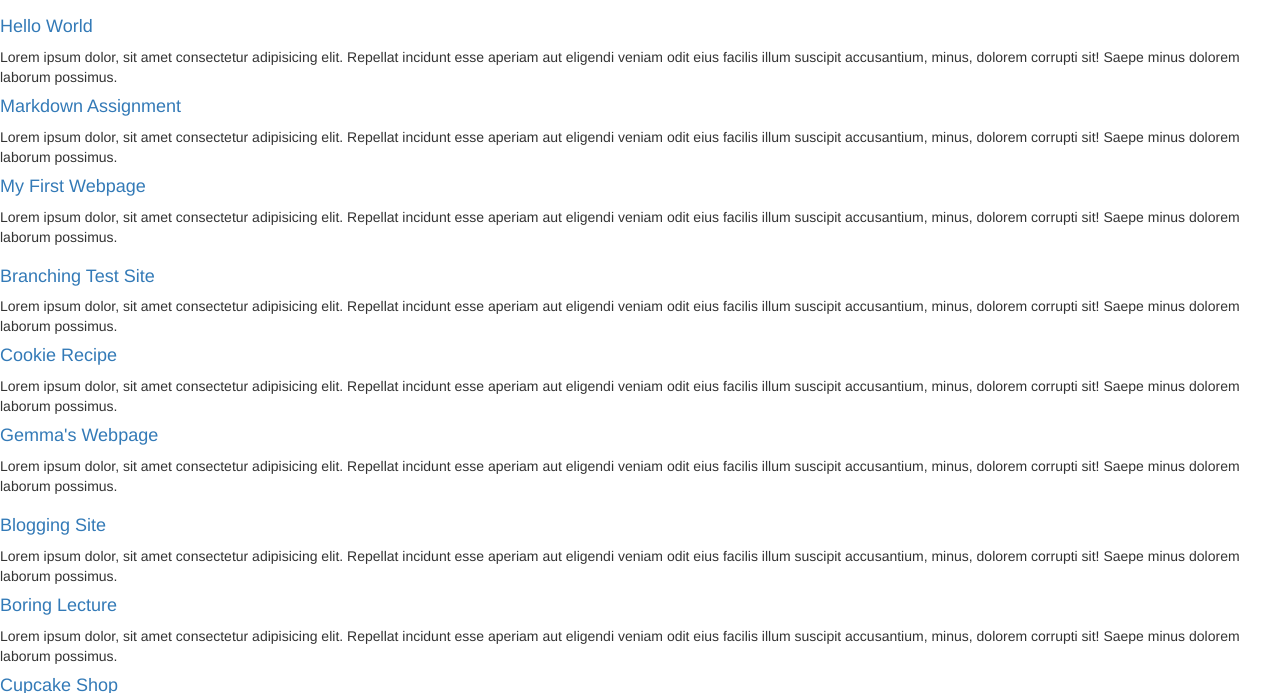
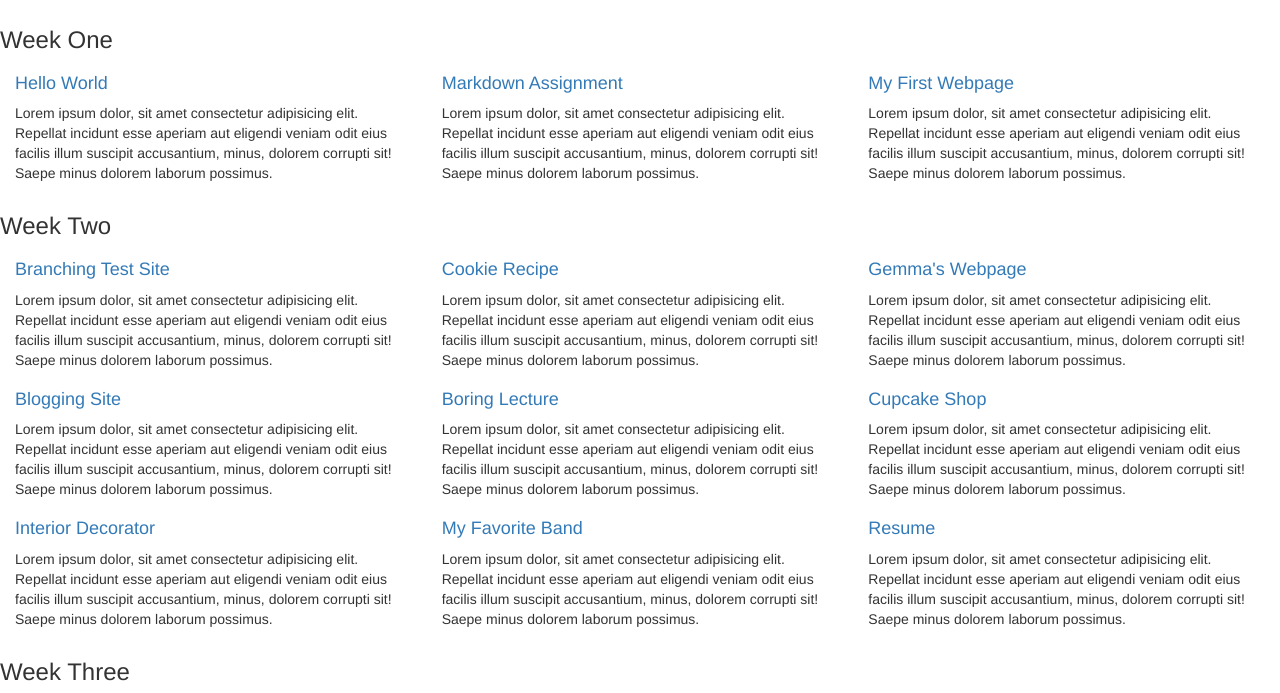
Before and after one commit to LINDGRENBA/portfolio, a plain HTML site: page index.html in a window 1280 px wide. Shown: the part 376-1069 px from the top of the page. Drawn offline with Linux system fonts and the light colour scheme.

Commit message:
Update column specification, add h3 to index.html grid.

```diff
--- a/index.html
+++ b/index.html
@@ -23,72 +23,81 @@
 
     <h2>My Projects</h2>
 
+    <!--WEEK 1-->
+
     <div class="row">
-      <div class="col">
+      <h3>Week One</h3>
+      <div class="col-md-4">
         <h4><a href="#" target="_blank">Hello World</a></h4>
         <p>Lorem ipsum dolor, sit amet consectetur adipisicing elit. Repellat incidunt esse aperiam aut eligendi veniam odit eius facilis illum suscipit accusantium, minus, dolorem corrupti sit! Saepe minus dolorem laborum possimus.</p>
       </div>
-      <div class="col">
+      <div class="col-md-4">
         <h4><a href="#" target="_blank">Markdown Assignment</a></h4>
         <p>Lorem ipsum dolor, sit amet consectetur adipisicing elit. Repellat incidunt esse aperiam aut eligendi veniam odit eius facilis illum suscipit accusantium, minus, dolorem corrupti sit! Saepe minus dolorem laborum possimus.</p>
       </div>
-      <div class="col">
+      <div class="col-md-4">
         <h4><a href="#" target="_blank">My First Webpage</a></h4>
         <p>Lorem ipsum dolor, sit amet consectetur adipisicing elit. Repellat incidunt esse aperiam aut eligendi veniam odit eius facilis illum suscipit accusantium, minus, dolorem corrupti sit! Saepe minus dolorem laborum possimus.</p>
       </div>
     </div>
 
+    <!--WEEK 2-->
+
     <div class="row">
-      <div class="col">
+      <h3>Week Two</h3>
+      <div class="col-md-4">
         <h4><a href="#" target="_blank">Branching Test Site</a></h4>
         <p>Lorem ipsum dolor, sit amet consectetur adipisicing elit. Repellat incidunt esse aperiam aut eligendi veniam odit eius facilis illum suscipit accusantium, minus, dolorem corrupti sit! Saepe minus dolorem laborum possimus.</p>
       </div>
-      <div class="col">
+      <div class="col-md-4">
         <h4><a href="#" target="_blank">Cookie Recipe</a></h4>
         <p>Lorem ipsum dolor, sit amet consectetur adipisicing elit. Repellat incidunt esse aperiam aut eligendi veniam odit eius facilis illum suscipit accusantium, minus, dolorem corrupti sit! Saepe minus dolorem laborum possimus.</p>
       </div>
-      <div class="col">
+      <div class="col-md-4">
         <h4><a href="#" target="_blank">Gemma's Webpage</a></h4>
         <p>Lorem ipsum dolor, sit amet consectetur adipisicing elit. Repellat incidunt esse aperiam aut eligendi veniam odit eius facilis illum suscipit accusantium, minus, dolorem corrupti sit! Saepe minus dolorem laborum possimus.</p>
       </div>
     </div>
 
     <div class="row">
-      <div class="col">
+      <div class="col-md-4">
         <h4><a href="#" target="_blank">Blogging Site</a></h4>
         <p>Lorem ipsum dolor, sit amet consectetur adipisicing elit. Repellat incidunt esse aperiam aut eligendi veniam odit eius facilis illum suscipit accusantium, minus, dolorem corrupti sit! Saepe minus dolorem laborum possimus.</p>
       </div>
-      <div class="col">
+      <div class="col-md-4">
         <h4><a href="#" target="_blank">Boring Lecture</a></h4>
         <p>Lorem ipsum dolor, sit amet consectetur adipisicing elit. Repellat incidunt esse aperiam aut eligendi veniam odit eius facilis illum suscipit accusantium, minus, dolorem corrupti sit! Saepe minus dolorem laborum possimus.</p>
       </div>
-      <div class="col">
+      <div class="col-md-4">
         <h4><a href="#" target="_blank">Cupcake Shop</a></h4>
         <p>Lorem ipsum dolor, sit amet consectetur adipisicing elit. Repellat incidunt esse aperiam aut eligendi veniam odit eius facilis illum suscipit accusantium, minus, dolorem corrupti sit! Saepe minus dolorem laborum possimus.</p>
       </div>
     </div>
 
     <div class="row">
-      <div class="col">
+      <div class="col-md-4">
         <h4><a href="#" target="_blank">Interior Decorator</a></h4>
         <p>Lorem ipsum dolor, sit amet consectetur adipisicing elit. Repellat incidunt esse aperiam aut eligendi veniam odit eius facilis illum suscipit accusantium, minus, dolorem corrupti sit! Saepe minus dolorem laborum possimus.</p>
       </div>
-      <div class="col">
+      <div class="col-md-4">
         <h4><a href="#" target="_blank">My Favorite Band</a></h4>
         <p>Lorem ipsum dolor, sit amet consectetur adipisicing elit. Repellat incidunt esse aperiam aut eligendi veniam odit eius facilis illum suscipit accusantium, minus, dolorem corrupti sit! Saepe minus dolorem laborum possimus.</p>
       </div>
-      <div class="col">
+      <div class="col-md-4">
         <h4><a href="#" target="_blank">Resume</a></h4>
         <p>Lorem ipsum dolor, sit amet consectetur adipisicing elit. Repellat incidunt esse aperiam aut eligendi veniam odit eius facilis illum suscipit accusantium, minus, dolorem corrupti sit! Saepe minus dolorem laborum possimus.</p>
       </div>
     </div>
 
+    <!--WEEK 3-->
+
     <div class="row">
-      <div class="col">
+      <h3>Week Three</h3>
+      <div class="col-md-6">
         <h4><a href="#" target="_blank">Animal Shelter</a></h4>
         <p>Lorem ipsum dolor, sit amet consectetur adipisicing elit. Repellat incidunt esse aperiam aut eligendi veniam odit eius facilis illum suscipit accusantium, minus, dolorem corrupti sit! Saepe minus dolorem laborum possimus.</p>
       </div>
-      <div class="col">
+      <div class="col-md-6">
         <h4><a href="#" target="_blank">Vacation Destination</a></h4>
         <p>Lorem ipsum dolor, sit amet consectetur adipisicing elit. Repellat incidunt esse aperiam aut eligendi veniam odit eius facilis illum suscipit accusantium, minus, dolorem corrupti sit! Saepe minus dolorem laborum possimus.</p>
       </div>
```
